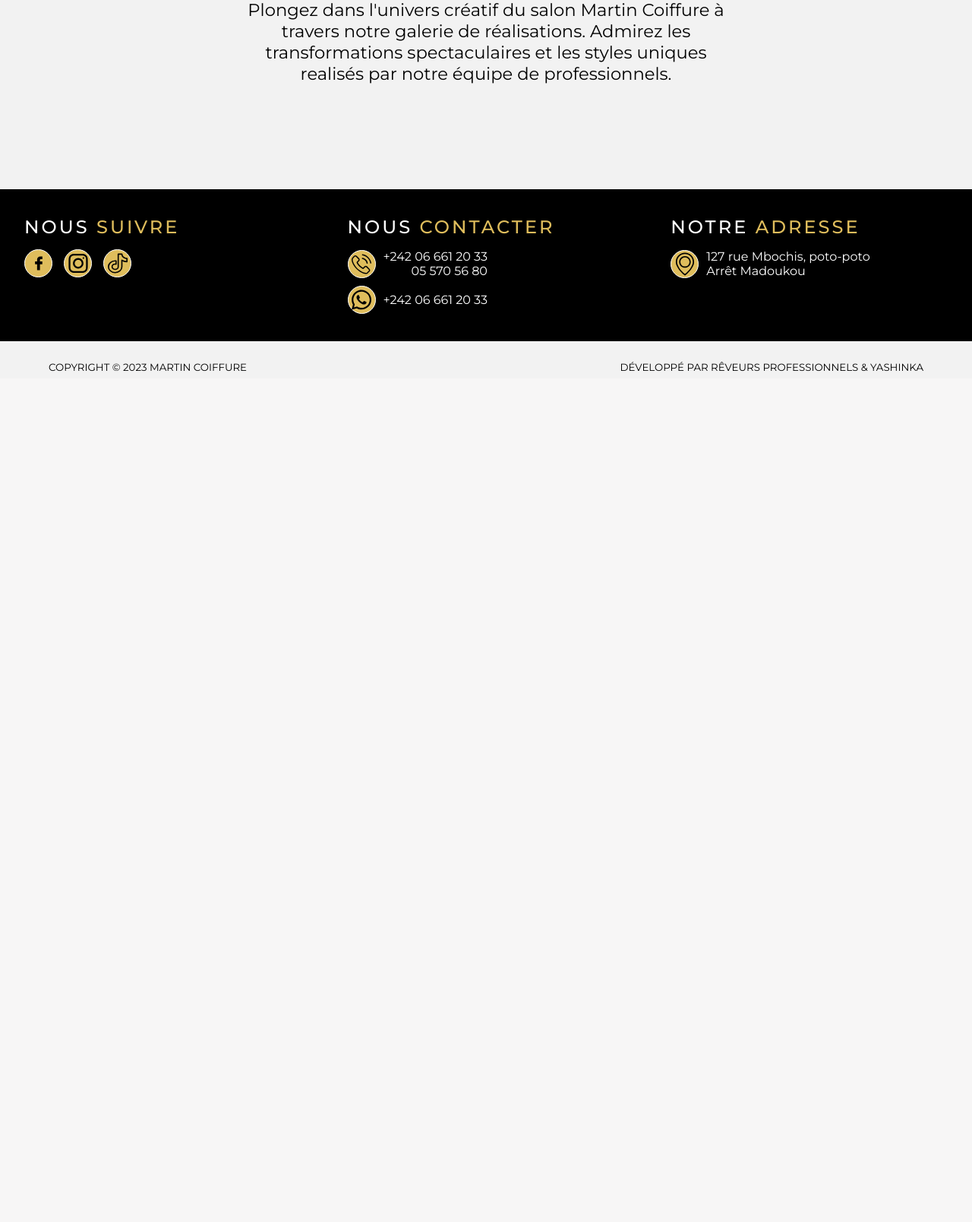
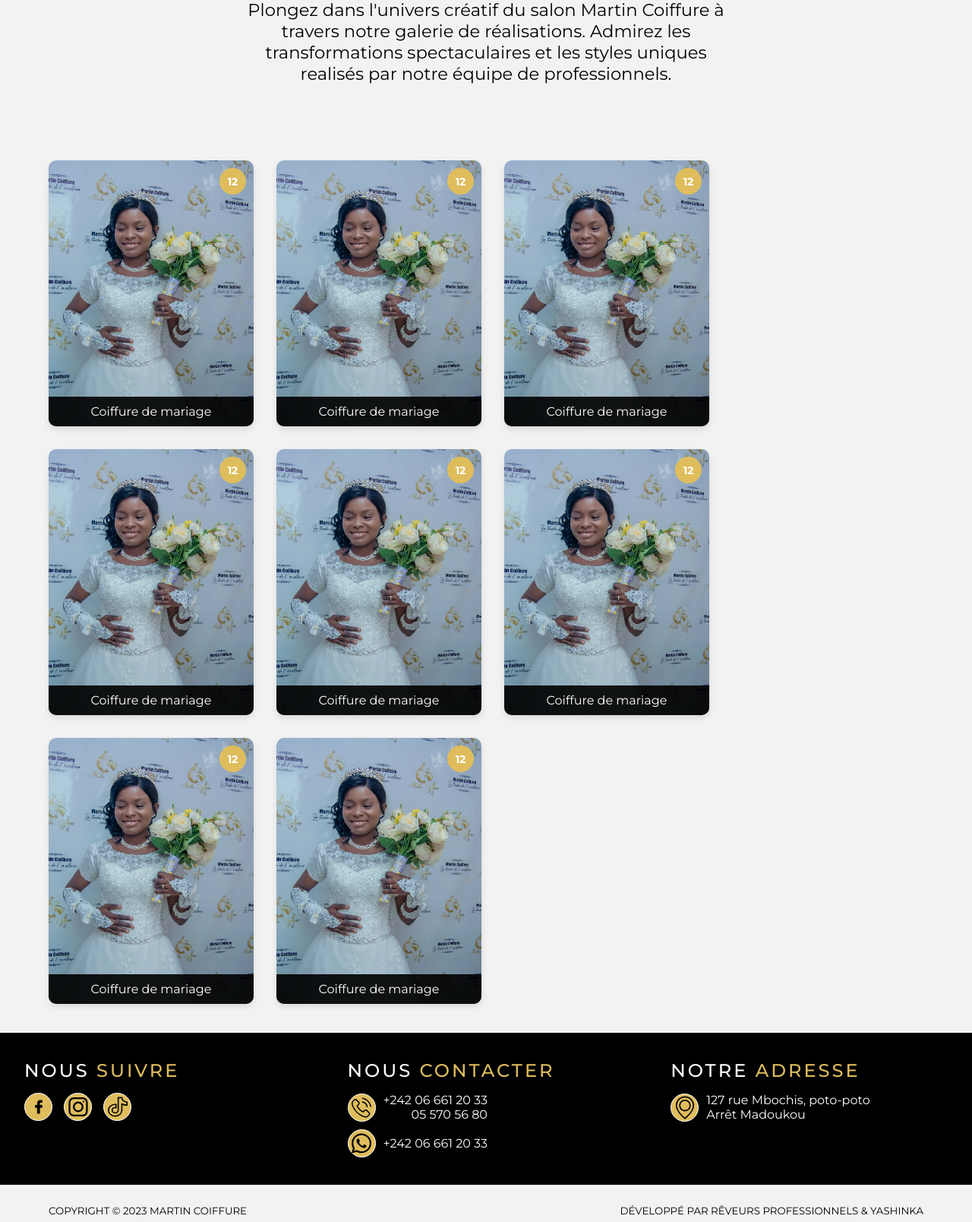
Before and after one commit to Francisny03/martin-coiffure, a PHP site: page /galerie.php in a window 1280 px wide. Shown: the part 601-2209 px from the top of the page at 76% size. Before the commit the page ends 1090 px from the top, so only its background shows below. Run offline with PHP 8.4, Linux system fonts and the light colour scheme; some libraries are stand-ins or nearby versions.

Commit message:
galerie page

```diff
--- a/CSS/phone.css
+++ b/CSS/phone.css
@@ -280,7 +280,7 @@
     .rect_noir_text p {
         color: white;
         position: relative;
-        font-size: 12pt;
+        font-size: 11pt;
         font-weight: 400;
         text-align: center;
     }
--- a/CSS/style.css
+++ b/CSS/style.css
@@ -389,6 +389,9 @@ header {
   position: absolute;
   width: 100%;
   height: 30px;
+  display: flex;
+  align-items: center;
+  justify-content: center;
 }
 
 .rect_noir_text p {
@@ -836,3 +839,97 @@ input[type="submit"] {
 input[type="submit"]:hover {
   background-color: #ffffff;
 }
+
+/* Galerie page */
+.galerie_all_page {
+  gap: 30px;
+  display: flex;
+  flex-wrap: wrap;
+  width: 90%;
+  margin: auto;
+}
+
+.galerie_page_items {
+  position: relative;
+  width: 270px;
+  height: 350px;
+  border-radius: 10px;
+  overflow: hidden;
+  box-shadow: 0 4px 8px rgba(0, 0, 0, 0.1);
+  background-color: #fff;
+}
+
+.galerie_page_items img {
+  width: 100%;
+  height: 100%;
+  object-fit: cover;
+  object-position: center;
+  display: block;
+}
+
+.galerie_page_items .galerie_page_title {
+  position: absolute;
+  bottom: 0;
+  width: 100%;
+  background: rgba(0, 0, 0, 0.9);
+  color: #fff;
+  text-align: center;
+  padding: 10px;
+  box-sizing: border-box;
+  font-size: 16px;
+}
+
+.galerie_page_badge {
+  position: absolute;
+  top: 10px;
+  right: 10px;
+  background: var(--dots-color);
+  color: #fff;
+  border-radius: 50%;
+  width: 35px;
+  height: 35px;
+  display: flex;
+  justify-content: center;
+  align-items: center;
+  font-size: 14px;
+  font-weight: bold;
+}
+
+/*.galerie_page_items {
+  width: 260px;
+  height: 350px;
+  margin: 0;
+  position: relative;
+}
+
+.galerie_page_image {
+  width: 100%;
+  height: 100%;
+}
+
+.galerie_page_image img {
+  width: 100%;
+  height: 100%;
+  object-fit: cover;
+  object-position: center;
+  position: relative;
+}
+
+.galerie_page_rect {
+  background-color: #000000;
+  bottom: 0;
+  position: absolute;
+  width: 100%;
+  height: 30px;
+  display: flex;
+  align-items: center;
+  justify-content: center;
+}
+
+.galerie_page_rect_text p {
+  color: white;
+  position: relative;
+  font-size: 14pt;
+  font-weight: 500;
+  text-align: center;
+} */
--- a/galerie.php
+++ b/galerie.php
@@ -18,6 +18,74 @@ include('include/header.php')
 </div>
 
 
+<div class="galerie_all_page">
+    <a href="galerie_view.php">
+        <div class="galerie_page_items">
+            <img src="Images/real3.webp" alt="">
+            <div class="galerie_page_badge">12</div>
+            <div class="galerie_page_title">Coiffure de mariage</div>
+        </div>
+    </a>
+
+    <a href="galerie_view.php">
+        <div class="galerie_page_items">
+            <img src="Images/real3.webp" alt="">
+            <div class="galerie_page_badge">12</div>
+            <div class="galerie_page_title">Coiffure de mariage</div>
+        </div>
+    </a>
+
+    <a href="galerie_view.php">
+        <div class="galerie_page_items">
+            <img src="Images/real3.webp" alt="">
+            <div class="galerie_page_badge">12</div>
+            <div class="galerie_page_title">Coiffure de mariage</div>
+        </div>
+    </a>
+
+    <a href="galerie_view.php">
+        <div class="galerie_page_items">
+            <img src="Images/real3.webp" alt="">
+            <div class="galerie_page_badge">12</div>
+            <div class="galerie_page_title">Coiffure de mariage</div>
+        </div>
+    </a>
+
+    <a href="galerie_view.php">
+        <div class="galerie_page_items">
+            <img src="Images/real3.webp" alt="">
+            <div class="galerie_page_badge">12</div>
+            <div class="galerie_page_title">Coiffure de mariage</div>
+        </div>
+    </a>
+
+    <a href="galerie_view.php">
+        <div class="galerie_page_items">
+            <img src="Images/real3.webp" alt="">
+            <div class="galerie_page_badge">12</div>
+            <div class="galerie_page_title">Coiffure de mariage</div>
+        </div>
+    </a>
+
+    <a href="galerie_view.php">
+        <div class="galerie_page_items">
+            <img src="Images/real3.webp" alt="">
+            <div class="galerie_page_badge">12</div>
+            <div class="galerie_page_title">Coiffure de mariage</div>
+        </div>
+    </a>
+
+    <a href="galerie_view.php">
+        <div class="galerie_page_items">
+            <img src="Images/real3.webp" alt="">
+            <div class="galerie_page_badge">12</div>
+            <div class="galerie_page_title">Coiffure de mariage</div>
+        </div>
+    </a>
+</div>
+
+
+
 
 
 
```
Also changed, not shown: galerie_view.php (added).
